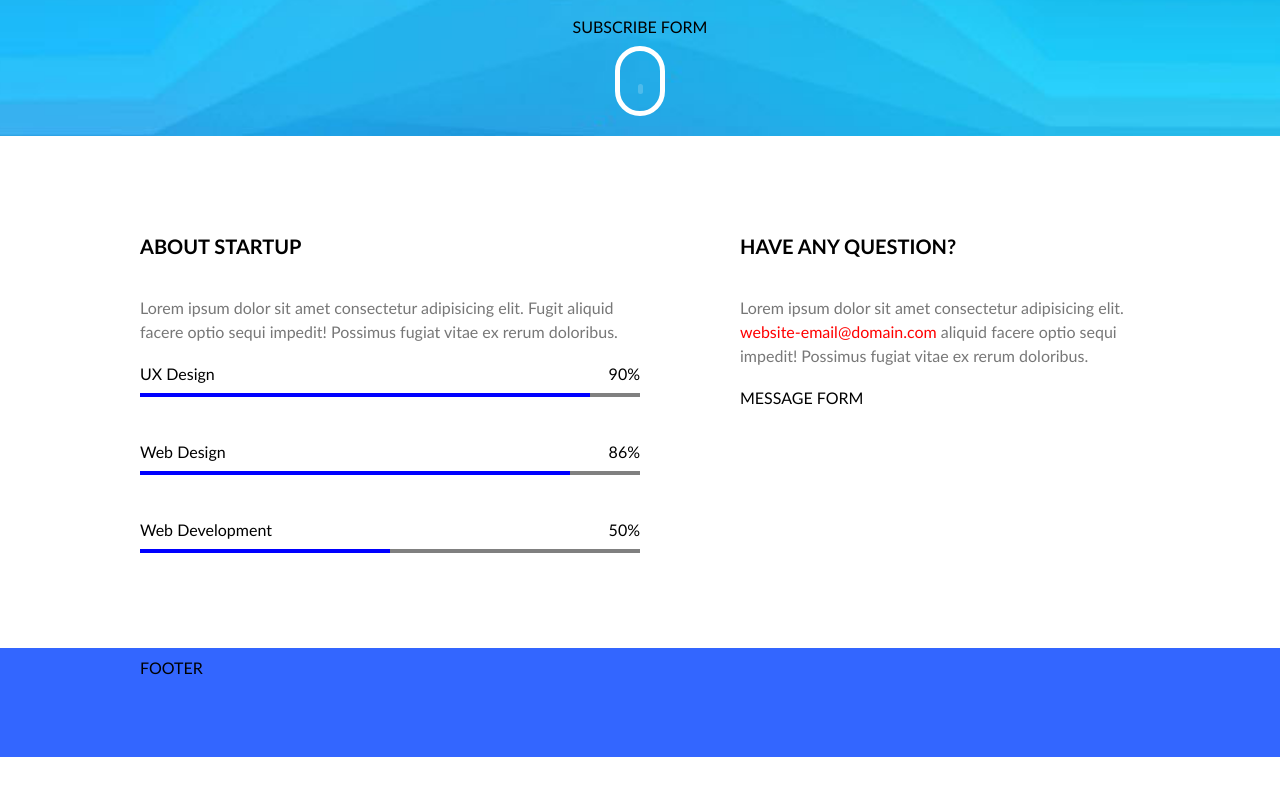
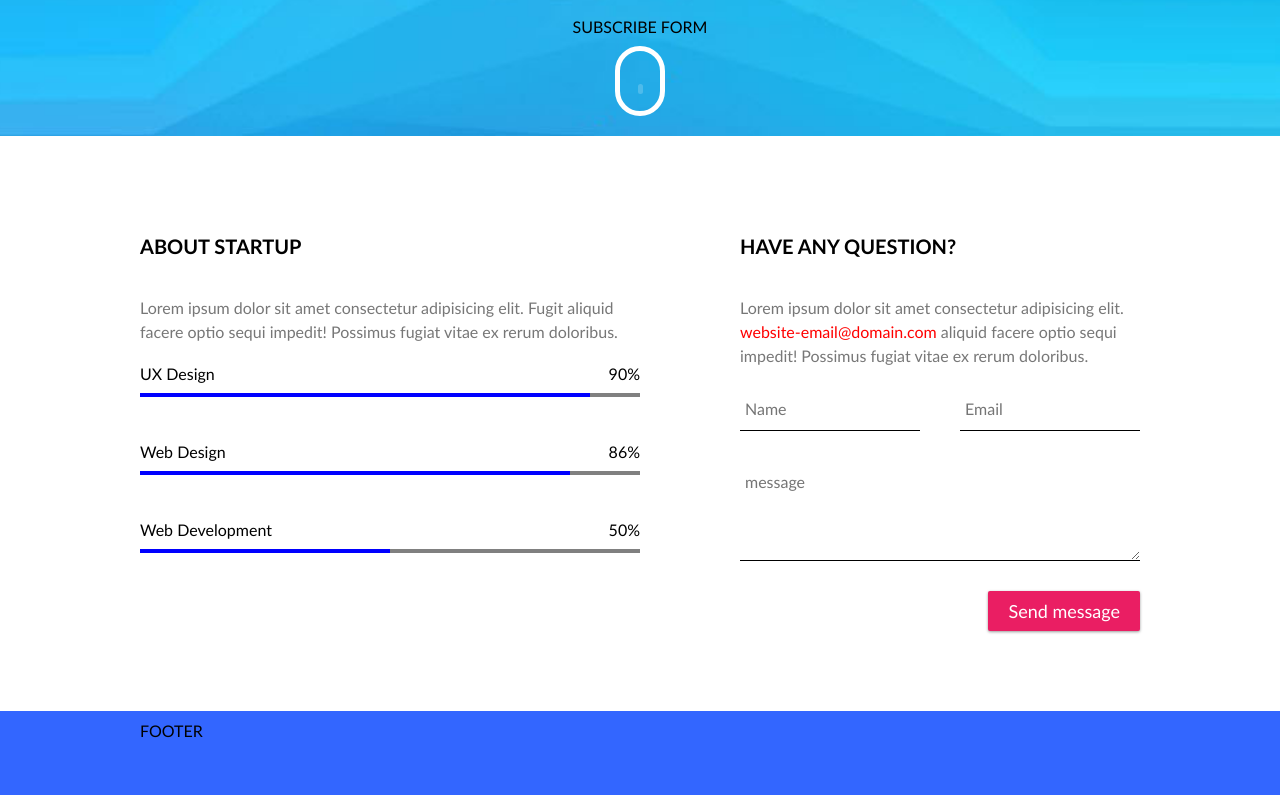
Before and after one commit to Paulius77777/Coming-soon, a plain HTML site: page index.html in a window 1280 px wide. Shown: the part 423-1218 px from the top of the page. Before the commit the page ends 1180 px from the top, so only its background shows below. Drawn offline with Linux system fonts and the light colour scheme.

Commit message:
Message form component #8

```diff
--- a/css/button.css
+++ b/css/button.css
@@ -0,0 +1,17 @@
+.btn {
+    display: inline-block;
+    padding: 10px 20px;
+    font-size: 18px;
+    line-height: 20px;
+    background-color: #EA1E63;
+    color: white;
+    border-radius: 2px;
+    box-shadow: 0 1px 3px #0006;
+    cursor: pointer;
+    transition: all 0.5s;
+}
+
+    .btn.hover {
+        background-color: rgb(126, 23, 57);
+        box-shadow: 0 1px 2px #000a;
+    }
--- a/css/form.css
+++ b/css/form.css
@@ -0,0 +1,34 @@
+form {
+    display: inline-block;
+    width: 100%;
+}
+
+    form > input,
+    form > textarea {
+        display: inline-block;
+        width: 100%;
+        float: left;
+        padding: 5px ;
+        margin-bottom: 30px;
+        font-size: 16px;
+        line-height: 32px;
+        color: #555;
+        border: none;
+        border-bottom: 1px solid black;
+    }
+
+    form > textarea {
+        min-height: 100px;
+        max-height: 320px;
+        resize: vertical;
+    }
+
+@media (min-width: 1100px) {
+    form > input {
+        width: 45%;
+    }
+    form > input:nth-last-of-type(2) {
+        margin-right: 10%;
+    }
+
+}
--- a/css/style.css
+++ b/css/style.css
@@ -138,3 +138,7 @@
         text-decoration: none;
 
 }
+
+.content form > .btn {
+    float: right;
+}
--- a/index.html
+++ b/index.html
@@ -1,5 +1,6 @@
 <!DOCTYPE html>
 <html lang="en">
+
 <head>
     <meta charset="UTF-8">
     <meta name="viewport" content="width=device-width, initial-scale=1.0">
@@ -13,6 +14,7 @@
     <link rel="stylesheet" href="./css/progress-bar.css">
     <link rel="stylesheet" href="./css/style.css">
 </head>
+
 <body>
     <div class="container hero">
         <div class="hero-row">
@@ -47,15 +49,16 @@
         <div class="row">
             <div class="left">
                 <h2>ABOUT STARTUP</h2>
-                <p>Lorem ipsum dolor sit amet consectetur adipisicing elit. Fugit aliquid facere optio sequi <a href="Matrox"></a> impedit! Possimus fugiat vitae ex rerum doloribus.</p>
+                <p>Lorem ipsum dolor sit amet consectetur adipisicing elit. Fugit aliquid facere optio sequi
+                    <a href="Matrox"></a> impedit! Possimus fugiat vitae ex rerum doloribus.</p>
                 <div class="progress-bar">
                     <div class="texts">
                         <labels class="label">UX design</labels>
                         <labels class="value">90%</labels>
-                    </div >
+                    </div>
                     <div class="bar">
                         <div class="value" style="width: 90%;">
-                        <div class="loading"></div>
+                            <div class="loading"></div>
                         </div>
                     </div>
                 </div>
@@ -63,7 +66,7 @@
                     <div class="texts">
                         <labels class="label">Web design</labels>
                         <labels class="value">86%</labels>
-                    </div >
+                    </div>
                     <div class="bar">
                         <div class="value" style="width: 86%;">
                             <div class="loading"></div>
@@ -74,7 +77,7 @@
                     <div class="texts">
                         <labels class="label">Web development</labels>
                         <labels class="value">50%</labels>
-                    </div >
+                    </div>
                     <div class="bar">
                         <div class="value" style="width: 50%;">
                             <div class="loading"></div>
@@ -84,8 +87,14 @@
             </div>
             <div class="right">
                 <h2>Have any question?</h2>
-                <p>Lorem ipsum dolor sit amet consectetur adipisicing elit. <a href="mailto:website-email@domain.com">website-email@domain.com</a> aliquid facere optio sequi <a href="Matrox"></a> impedit! Possimus fugiat vitae ex rerum doloribus.</p>
-                <form>MESSAGE FORM</form>
+                <p>Lorem ipsum dolor sit amet consectetur adipisicing elit. <a href="mailto:website-email@domain.com">website-email@domain.com</a> aliquid facere optio sequi
+                    <a href="Matrox"></a> impedit! Possimus fugiat vitae ex rerum doloribus.</p>
+                <form>
+                    <input type="text" placeholder="Name">
+                    <input type="text" placeholder="Email">
+                    <textarea name="" placeholder="message"></textarea>
+                    <div class="btn">Send message</div>
+                </form>
             </div>
         </div>
     </div>
@@ -95,4 +104,5 @@
         </div>
     </footer>
 </body>
+
 </html>
```
